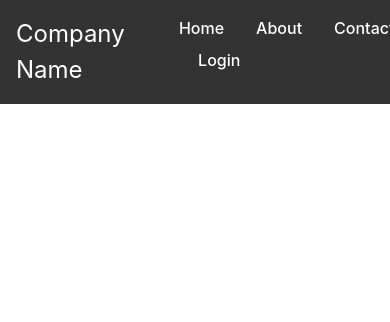
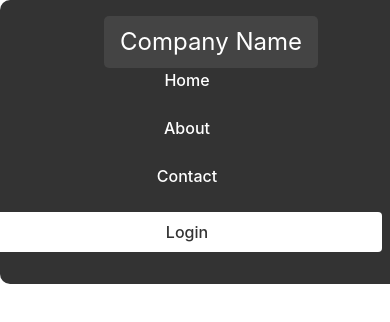
Before and after one commit to syedmohammedzubair1/Project3, a React (Vite) app in the folder client/new-project/: page / in a window 390 px wide. Shown: the top 322 px of the page. Built offline with nearby package versions, Linux system fonts and the light colour scheme.

Commit message:
NavBar,Footer

```diff
--- a/client/new-project/src/App.jsx
+++ b/client/new-project/src/App.jsx
@@ -1,11 +1,11 @@
 import React from 'react';
 import Navbar from './components/Navbar';
+
 
 const App = () => {
     return (
         <div>
             <Navbar />
-            {/* Your other content here */}
         </div>
     );
 };
--- a/client/new-project/src/components/Navbar.css
+++ b/client/new-project/src/components/Navbar.css
@@ -8,20 +8,76 @@
     top: 0;
     width: 100%;
     z-index: 1000;
+    border-radius: 10px;
 }
 
+/* Company name area with a different background color */
 .navbar-left {
     font-size: 1.5rem;
+    background-color: #444;
+    padding: 0.5rem 1rem;
+    border-radius: 5px;
 }
 
 .navbar-right a,
 .navbar-right button {
-    margin-left: 2rem;
+    margin-left: 4.5rem;
     color: white;
     text-decoration: none;
     background: none;
     border: none;
     cursor: pointer;
+    transition: color 0.3s ease;
+}
+
+.navbar-right {
+    display: flex;
+    align-items: center;
+    margin-right: 3rem;
+}
+
+/* Styling for links */
+.navbar-right a {
+    position: relative;
+    padding-bottom: 0.5rem;
+}
+
+.navbar-right a::after {
+    content: '';
+    position: absolute;
+    width: 0;
+    height: 2px;
+    background-color: white;
+    bottom: 0;
+    left: 0;
+    transition: width 0.3s ease, background-color 0.3s ease;
+}
+
+.navbar-right a:hover::after {
+    width: 100%;
+    background-color: #f0a500;
+}
+
+.navbar-right button:hover,
+.navbar-right a:hover {
+    color: inherit;
+}
+
+/* Initial white color for login button with fixed dimensions */
+.navbar-right button {
+    background-color: white;
+    color: #333;
+    padding: 0.5rem 1rem;
+    border: none;
+    border-radius: 4px;
+    cursor: pointer;
+    transition: background-color 0.3s ease, color 0.3s ease;
+    width: 100px;
+    height: 40px;
+}
+
+.navbar-right button:hover {
+    color: #f0a500;
 }
 
 .popup {
@@ -51,6 +107,45 @@
     border-radius: 4px;
 }
 
+.popup-button:hover {
+    background-color: #555;
+}
+
 body {
     padding-top: 4rem; /* Adjust this value to ensure content is not hidden behind the fixed navbar */
 }
+
+/* Accessibility improvements with styled focus box */
+.navbar-right a:focus,
+.navbar-right button:focus,
+.popup-button:focus {
+    outline: 2px solid #fff;
+    outline-offset: 2px;
+    border-radius: 4px;
+    padding-left: 5px;
+    padding-right: 5px;
+    box-shadow: 0 0 8px rgba(240, 165, 0, 0.5);
+    color: white;
+}
+
+/* Media queries for responsiveness */
+@media (max-width: 600px) {
+    .navbar {
+        flex-direction: column;
+        align-items: center;
+    }
+
+    .navbar-right {
+        display: flex;
+        flex-direction: column;
+        width: 100%;
+    }
+
+    .navbar-right a,
+    .navbar-right button {
+        margin-left: 0;
+        margin-bottom: 1rem;
+        width: 100%;
+        text-align: center;
+    }
+}
--- a/client/new-project/src/components/Navbar.jsx
+++ b/client/new-project/src/components/Navbar.jsx
@@ -8,6 +8,8 @@ const Navbar = () => {
     const handleLoginClick = () => {
         setIsLoginOpen(true);
         setIsSignupOpen(false);
+        document.querySelector('.navbar-right button').style.backgroundColor = '#333';
+        document.querySelector('.navbar-right button').style.color = 'white';
     };
 
     const handleSignupClick = () => {
```
